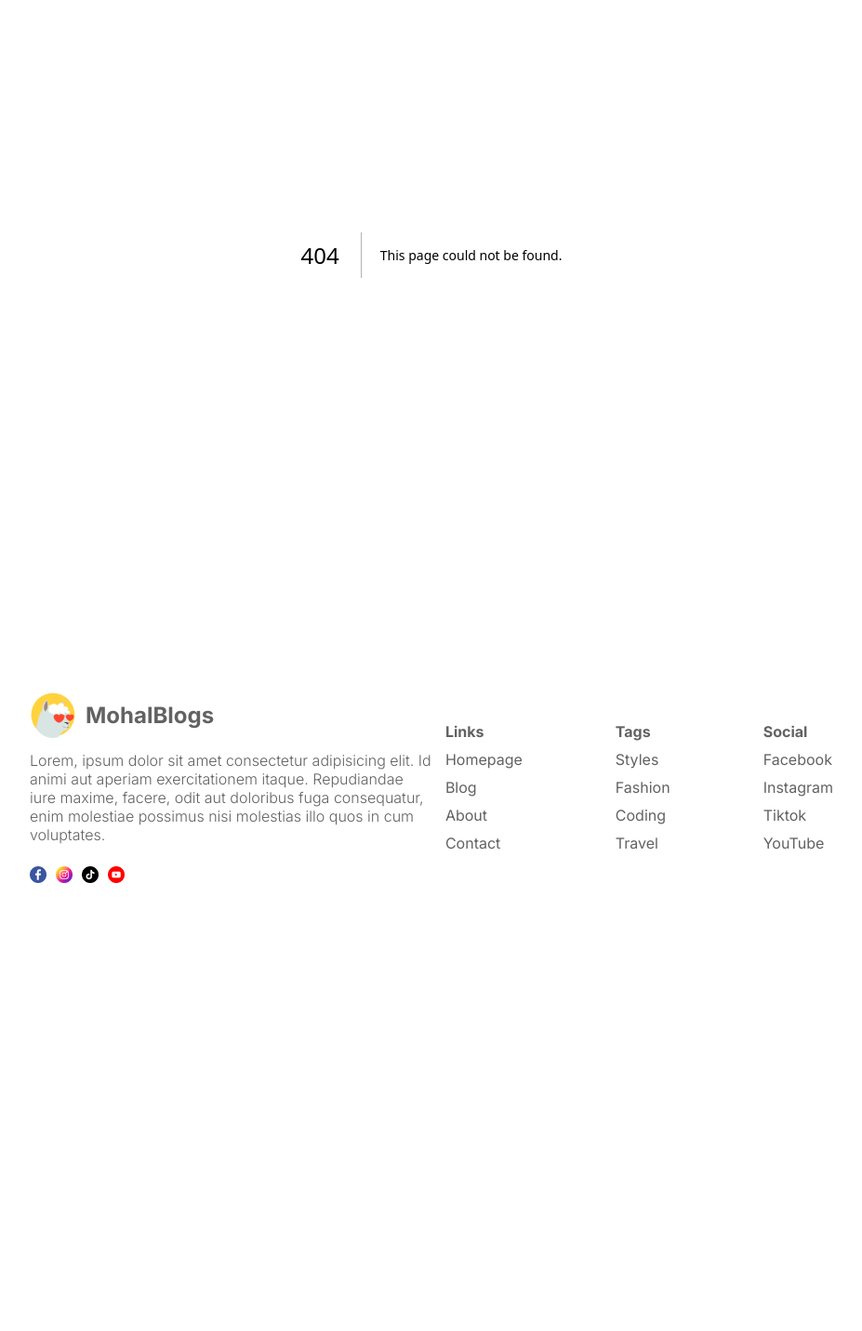
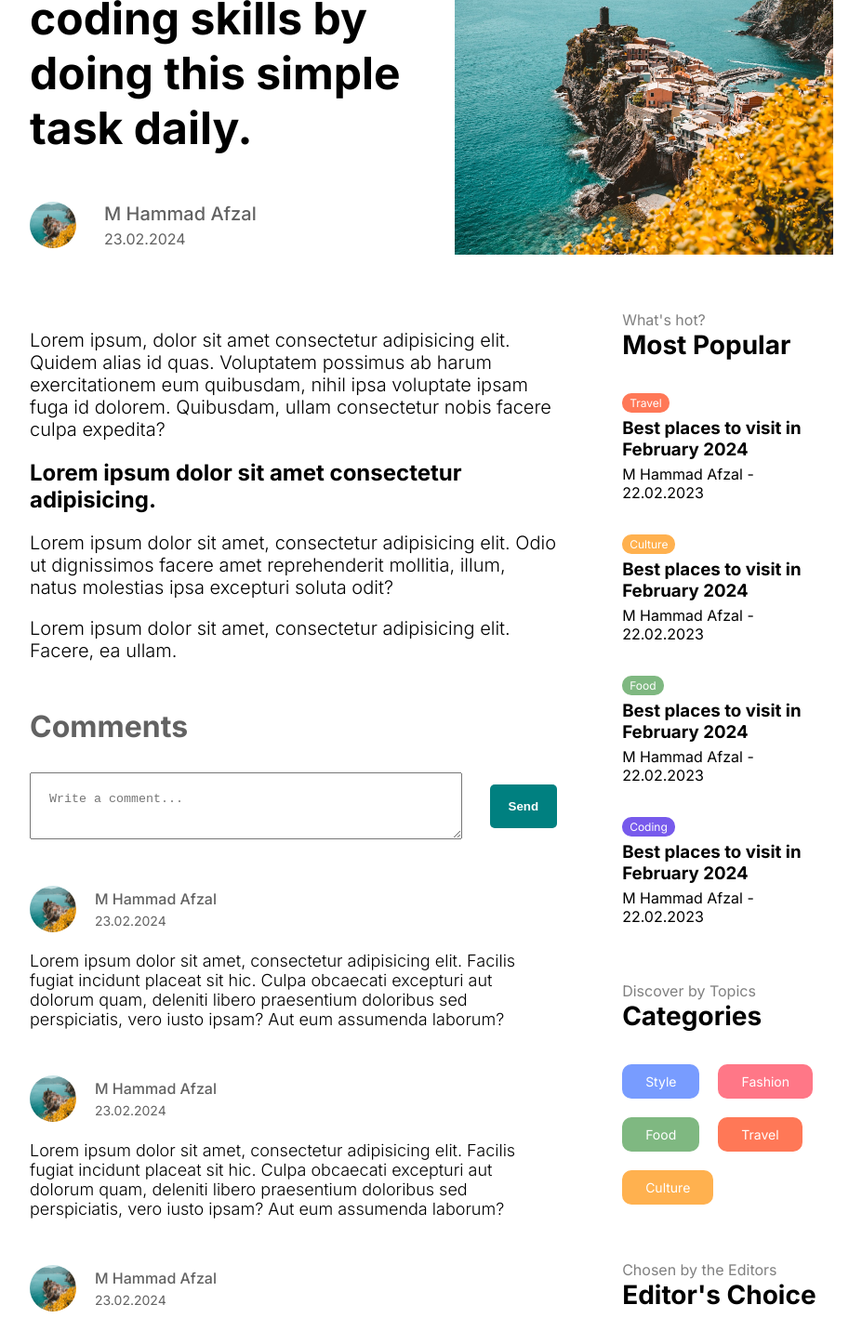
Before and after one commit to MHammad33/Next-Blogs, a Next.js app: page /login in a window 1280 px wide. Before the commit this address had no page. Shown: the part 226-1658 px from the top of the page at 93% size, without its empty margins (176-1103 px from the left). Before the commit the page ends 1196 px from the top, so only its background shows below. Built offline with nearby package versions, Linux system fonts and the light colour scheme.

Commit message:
Added Single Page blog post design

```diff
--- /dev/null
+++ b/app/[slug]/page.jsx
@@ -0,0 +1,57 @@
+import Image from "next/image";
+import Menu from "../components/menu/Menu";
+import styles from "./singlePage.module.css";
+import Comments from "../components/comments/Comments";
+
+const SinglePage = () => {
+	return (
+		<div className={styles.container}>
+			<div className={styles.infoContainer}>
+				<div className={styles.textContainer}>
+					<h1 className={styles.title}>
+						Improve your coding skills by doing this simple task daily.
+					</h1>
+					<div className={styles.user}>
+						<div className={styles.userImageContainer}>
+							<Image src="/p1.jpeg" alt="" fill className={styles.avatar} />
+						</div>
+						<div className={styles.userTextContainer}>
+							<span className={styles.username}>M Hammad Afzal</span>
+							<span className={styles.date}>23.02.2024</span>
+						</div>
+					</div>
+				</div>
+				<div className={styles.imageContainer}>
+					<Image src="/p1.jpeg" alt="" fill className={styles.image} />
+				</div>
+			</div>
+			<div className={styles.content}>
+				<div className={styles.post}>
+					<div className={styles.desc}>
+						<p>
+							Lorem ipsum, dolor sit amet consectetur adipisicing elit. Quidem
+							alias id quas. Voluptatem possimus ab harum exercitationem eum
+							quibusdam, nihil ipsa voluptate ipsam fuga id dolorem. Quibusdam,
+							ullam consectetur nobis facere culpa expedita?
+						</p>
+						<h2>Lorem ipsum dolor sit amet consectetur adipisicing.</h2>
+						<p>
+							Lorem ipsum dolor sit amet, consectetur adipisicing elit. Odio ut
+							dignissimos facere amet reprehenderit mollitia, illum, natus
+							molestias ipsa excepturi soluta odit?
+						</p>
+						<p>
+							Lorem ipsum dolor sit amet, consectetur adipisicing elit. Facere,
+							ea ullam.
+						</p>
+					</div>
+					<div className={styles.comment}>
+						<Comments />
+					</div>
+				</div>
+				<Menu />
+			</div>
+		</div>
+	);
+};
+export default SinglePage;
--- /dev/null
+++ b/app/[slug]/singlePage.module.css
@@ -0,0 +1,101 @@
+.container {
+	margin-top: 50px;
+}
+
+.infoContainer {
+	display: flex;
+	align-items: center;
+	gap: 50px;
+}
+
+.title {
+	font-size: 64px;
+	margin-bottom: 50px;
+}
+
+.textContainer {
+	flex: 1;
+}
+
+.imageContainer {
+	flex: 1;
+	position: relative;
+	height: 350px;
+}
+
+.image {
+	object-fit: cover;
+}
+
+.user {
+	display: flex;
+	align-items: center;
+	gap: 30px;
+}
+
+.userImageContainer {
+	position: relative;
+	width: 50px;
+	height: 50px;
+}
+
+.avatar {
+	border-radius: 50%;
+	object-fit: cover;
+}
+
+.userTextContainer {
+	display: flex;
+	flex-direction: column;
+	gap: 5px;
+	color: var(--softTextColor);
+}
+
+.username {
+	font-size: 20px;
+	font-weight: 500;
+}
+
+.content {
+	display: flex;
+	gap: 50px;
+}
+
+.post {
+	flex: 5;
+	margin-top: 60px;
+}
+
+.desc p {
+	font-size: 20px;
+	font-weight: 300;
+	margin: 20px 0;
+}
+
+@media screen and (max-width: 1536px) {
+	.title {
+		font-size: 54px;
+	}
+}
+
+@media screen and (max-width: 1280px) {
+	.title {
+		font-size: 48px;
+	}
+}
+
+@media screen and (max-width: 1024px) {
+	.imageContainer {
+		display: none;
+	}
+}
+
+@media screen and (max-width: 768px) {
+	.title {
+		font-size: 36px;
+	}
+
+	.desc {
+		font-size: 18px;
+	}
+}
--- /dev/null
+++ b/app/blog/blogPage.module.css
@@ -0,0 +1,11 @@
+.title {
+	background-color: coral;
+	color: #fff;
+	padding: 5px 10px;
+	text-align: center;
+}
+
+.content {
+	display: flex;
+	gap: 50px;
+}
--- /dev/null
+++ b/app/components/comments/Comments.jsx
@@ -0,0 +1,111 @@
+import Link from "next/link";
+import styles from "./comments.module.css";
+import Image from "next/image";
+
+const Comments = () => {
+	const status = "authenticated";
+	return (
+		<div className={styles.container}>
+			<h1 className={styles.title}>Comments</h1>
+			{status == "authenticated" ? (
+				<div className={styles.write}>
+					<textarea
+						placeholder="Write a comment..."
+						className={styles.input}
+					></textarea>
+					<button className={styles.button}>Send</button>
+				</div>
+			) : (
+				<Link href="/login">Login to write a comment</Link>
+			)}
+
+			<div className={styles.comments}>
+				<div className={styles.comment}>
+					<div className={styles.user}>
+						<Image
+							src="/p1.jpeg"
+							alt=""
+							width={50}
+							height={50}
+							className={styles.image}
+						/>
+						<div className={styles.userInfo}>
+							<span className={styles.username}>M Hammad Afzal</span>
+							<span className={styles.date}>23.02.2024</span>
+						</div>
+					</div>
+					<p className={styles.desc}>
+						Lorem ipsum dolor sit amet, consectetur adipisicing elit. Facilis
+						fugiat incidunt placeat sit hic. Culpa obcaecati excepturi aut
+						dolorum quam, deleniti libero praesentium doloribus sed
+						perspiciatis, vero iusto ipsam? Aut eum assumenda laborum?
+					</p>
+				</div>
+				<div className={styles.comment}>
+					<div className={styles.user}>
+						<Image
+							src="/p1.jpeg"
+							alt=""
+							width={50}
+							height={50}
+							className={styles.image}
+						/>
+						<div className={styles.userInfo}>
+							<span className={styles.username}>M Hammad Afzal</span>
+							<span className={styles.date}>23.02.2024</span>
+						</div>
+					</div>
+					<p className={styles.desc}>
+						Lorem ipsum dolor sit amet, consectetur adipisicing elit. Facilis
+						fugiat incidunt placeat sit hic. Culpa obcaecati excepturi aut
+						dolorum quam, deleniti libero praesentium doloribus sed
+						perspiciatis, vero iusto ipsam? Aut eum assumenda laborum?
+					</p>
+				</div>
+				<div className={styles.comment}>
+					<div className={styles.user}>
+						<Image
+							src="/p1.jpeg"
+							alt=""
+							width={50}
+							height={50}
+							className={styles.image}
+						/>
+						<div className={styles.userInfo}>
+							<span className={styles.username}>M Hammad Afzal</span>
+							<span className={styles.date}>23.02.2024</span>
+						</div>
+					</div>
+					<p className={styles.desc}>
+						Lorem ipsum dolor sit amet, consectetur adipisicing elit. Facilis
+						fugiat incidunt placeat sit hic. Culpa obcaecati excepturi aut
+						dolorum quam, deleniti libero praesentium doloribus sed
+						perspiciatis, vero iusto ipsam? Aut eum assumenda laborum?
+					</p>
+				</div>
+				<div className={styles.comment}>
+					<div className={styles.user}>
+						<Image
+							src="/p1.jpeg"
+							alt=""
+							width={50}
+							height={50}
+							className={styles.image}
+						/>
+						<div className={styles.userInfo}>
+							<span className={styles.username}>M Hammad Afzal</span>
+							<span className={styles.date}>23.02.2024</span>
+						</div>
+					</div>
+					<p className={styles.desc}>
+						Lorem ipsum dolor sit amet, consectetur adipisicing elit. Facilis
+						fugiat incidunt placeat sit hic. Culpa obcaecati excepturi aut
+						dolorum quam, deleniti libero praesentium doloribus sed
+						perspiciatis, vero iusto ipsam? Aut eum assumenda laborum?
+					</p>
+				</div>
+			</div>
+		</div>
+	);
+};
+export default Comments;
--- /dev/null
+++ b/app/components/comments/comments.module.css
@@ -0,0 +1,69 @@
+.container {
+	margin-top: 50px;
+}
+
+.title {
+	color: var(--softTextColor);
+	margin-bottom: 30px;
+}
+
+.write {
+	display: flex;
+	align-items: center;
+	justify-content: space-between;
+	gap: 30px;
+}
+
+.input {
+	padding: 20px;
+	width: 100%;
+}
+
+.button {
+	padding: 16px 20px;
+	background-color: teal;
+	color: #fff;
+	font-weight: bold;
+	border: none;
+	border-radius: 5px;
+}
+
+.comments {
+	margin-top: 50px;
+}
+
+.comment {
+	margin-top: 50px;
+}
+
+.user {
+	display: flex;
+	align-items: center;
+	gap: 20px;
+	margin-bottom: 20px;
+}
+
+.image {
+	border-radius: 50%;
+	object-fit: cover;
+}
+
+.userInfo {
+	display: flex;
+	flex-direction: column;
+	gap: 5px;
+	color: var(--softTextColor);
+}
+
+.username {
+	font-weight: 500;
+}
+
+.date {
+	font-size: 14px;
+}
+
+.desc {
+	font-size: 18px;
+	font-weight: 300;
+}
```
Also changed, not shown: app/blog/page.jsx (added, +16 -0 lines).
